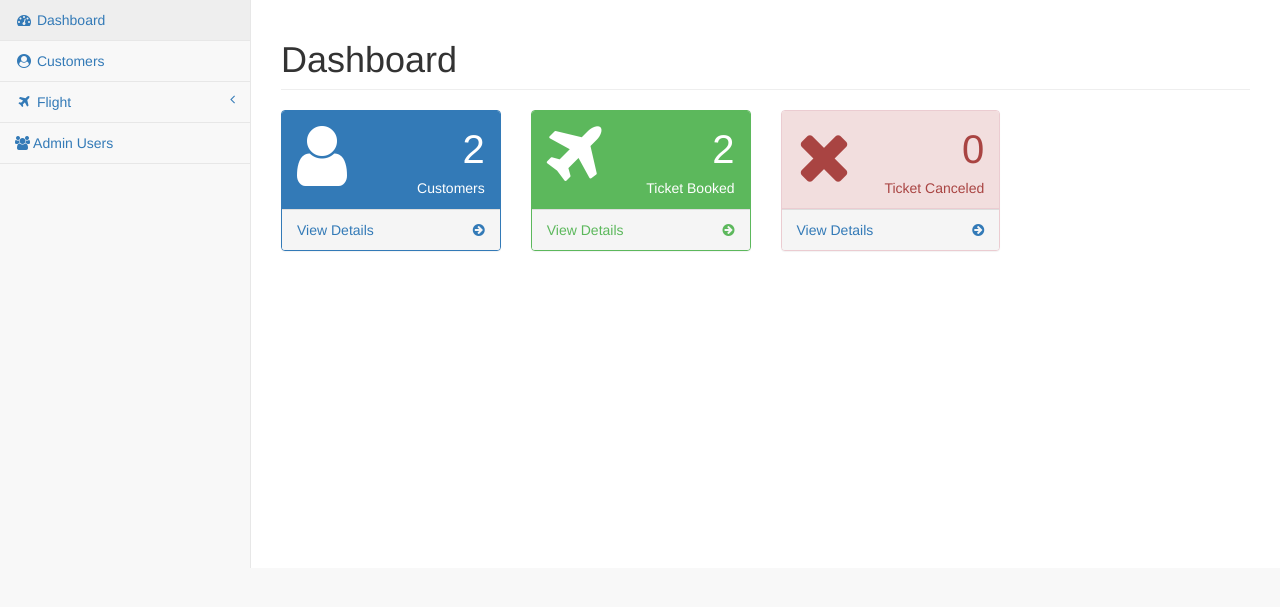
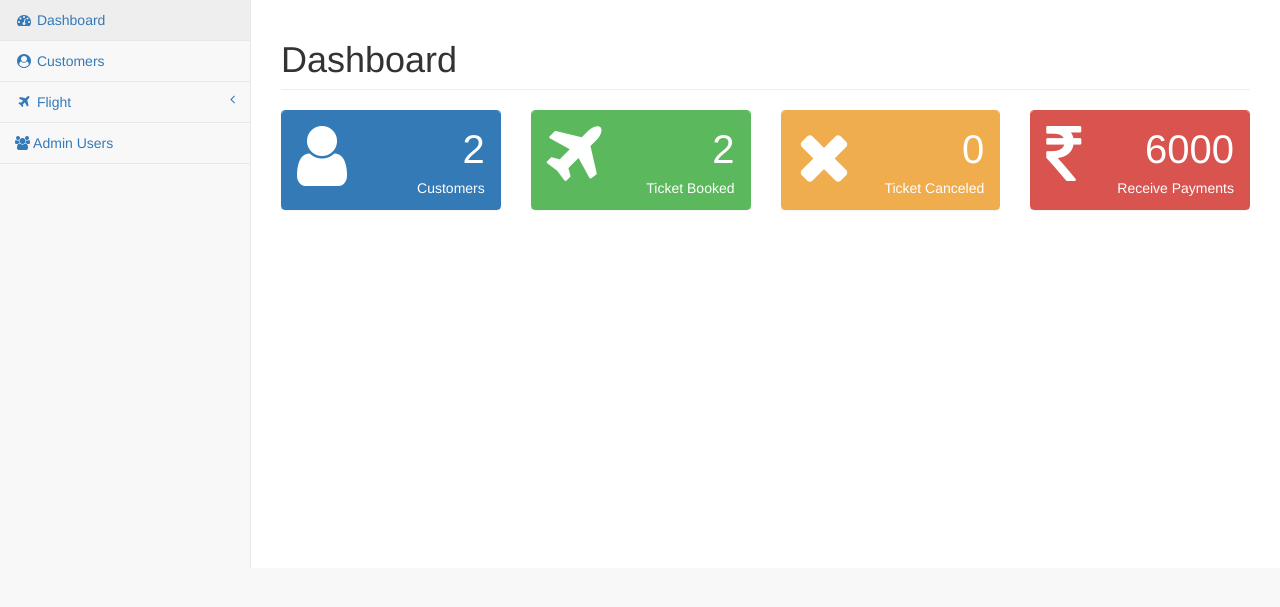
Before and after one commit to jatindhorajiya/airline, a PHP site: page /airline/adminpanel/index.php in a window 1280 px wide. Shown: the part 51-658 px from the top of the page. Run offline with PHP 8.4, Linux system fonts and the light colour scheme; the visitor is signed in with stand-in values (Sample User, id 1); data comes from the database, SQL or seed files in the repository.

Commit message:
add receive count

```diff
--- a/adminpanel/index.php
+++ b/adminpanel/index.php
@@ -10,6 +10,9 @@ $db->where('b_status', 'Booked');
 $booked = $db->getValue ("booking_details", "count(*)");
 $db->where('b_status', 'CANCELLED');
 $cancel_booked = $db->getValue ("booking_details", "count(*)");
+
+$db->where('b_status', 'Booked');
+$payment = $db->getValue ("booking_details", "sum(b_price)");
 
 include_once('includes/header.php');
 ?>
@@ -35,16 +38,16 @@ include_once('includes/header.php');
                         </div>
                     </div>
                 </div>
-                <a href="customers.php">
+               <!-- <a href="customers.php">
                     <div class="panel-footer">
                         <span class="pull-left">View Details</span>
                         <span class="pull-right"><i class="fa fa-arrow-circle-right"></i></span>
                         <div class="clearfix"></div>
                     </div>
-                </a>
+                </a>-->
             </div>
         </div>
-        <div class="col-lg-3 col-md-6">
+         <div class="col-lg-3 col-md-6">
             <div class="panel panel-green">
                 <div class="panel-heading">
                     <div class="row">
@@ -57,17 +60,12 @@ include_once('includes/header.php');
                         </div>
                     </div>
                 </div>
-                <a href="#">
-                    <div class="panel-footer">
-                        <span class="pull-left">View Details</span>
-                        <span class="pull-right"><i class="fa fa-arrow-circle-right"></i></span>
-                        <div class="clearfix"></div>
-                    </div>
-                </a>
+
             </div>
         </div>
+
         <div class="col-lg-3 col-md-6">
-            <div class="panel panel-danger">
+            <div class="panel panel-yellow">
                 <div class="panel-heading">
                     <div class="row">
                         <div class="col-xs-3">
@@ -79,17 +77,24 @@ include_once('includes/header.php');
                         </div>
                     </div>
                 </div>
-                <a href="#">
-                    <div class="panel-footer">
-                        <span class="pull-left">View Details</span>
-                        <span class="pull-right"><i class="fa fa-arrow-circle-right"></i></span>
-                        <div class="clearfix"></div>
-                    </div>
-                </a>
+
             </div>
         </div>
         <div class="col-lg-3 col-md-6">
+            <div class="panel panel-red">
+                <div class="panel-heading">
+                    <div class="row">
+                        <div class="col-xs-3">
+                            <i class="fa fa-inr fa-5x"></i>
+                        </div>
+                        <div class="col-xs-9 text-right">
+                            <div class="huge"><?php echo $payment; ?></div>
+                            <div>Receive Payments</div>
+                        </div>
+                    </div>
+                </div>
 
+            </div>
         </div>
     </div>
     <!-- /.row -->
```
